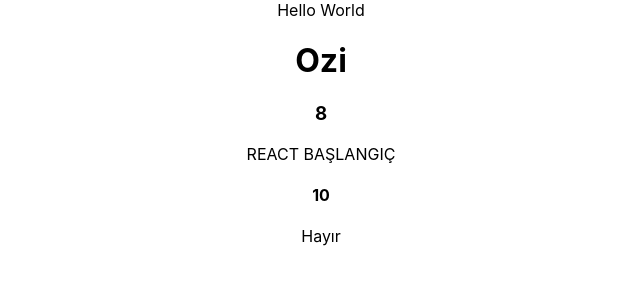
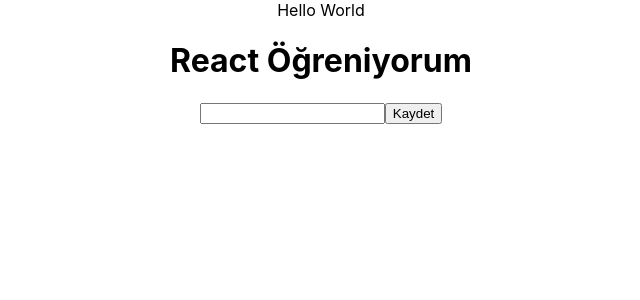
Before and after one commit to OzanMertKaraca/ReactJs-1, a React (Create React App) app: page / in a window 1280 px wide. Shown: the top 300 px of the page, without its empty margins (319-959 px from the left). Built offline with nearby package versions, Linux system fonts and the light colour scheme.

Commit message:
ilk componentimi oluşturdum

```diff
--- a/src/App.js
+++ b/src/App.js
@@ -1,24 +1,19 @@
 import React,{ Component } from 'react';
+import Cmp from   "./ilkcmpnt";
 import './App.css';
 
 
 class App extends Component  {
     render()
     {
-        const sayi=10;
-        const dogru=false;
+
         return (
             <div className="App">
                 Hello World
-                <h1>Ozi</h1>
-                <label htmlFor=""></label>
-                <h3>{4*2}</h3>
-                {"react başlangıç".toUpperCase()}
-                <h4>{sayi}</h4>
-                {
-                    dogru ? <p>Evet</p> : <p>Hayır</p>
-                }
+              <Cmp />
+
             </div>
+
         );
     }
 }
--- /dev/null
+++ b/src/ilkcmpnt.js
@@ -0,0 +1,17 @@
+import React,{Component} from 'react';
+
+class Cmp extends Component {
+    render()
+    {
+        return(
+        <div>
+            <h1>React Öğreniyorum</h1>
+            <form action="">
+                <input type="text"/>
+                <button>Kaydet</button>
+            </form>
+        </div>
+        );
+    }
+}
+export default Cmp;
```
